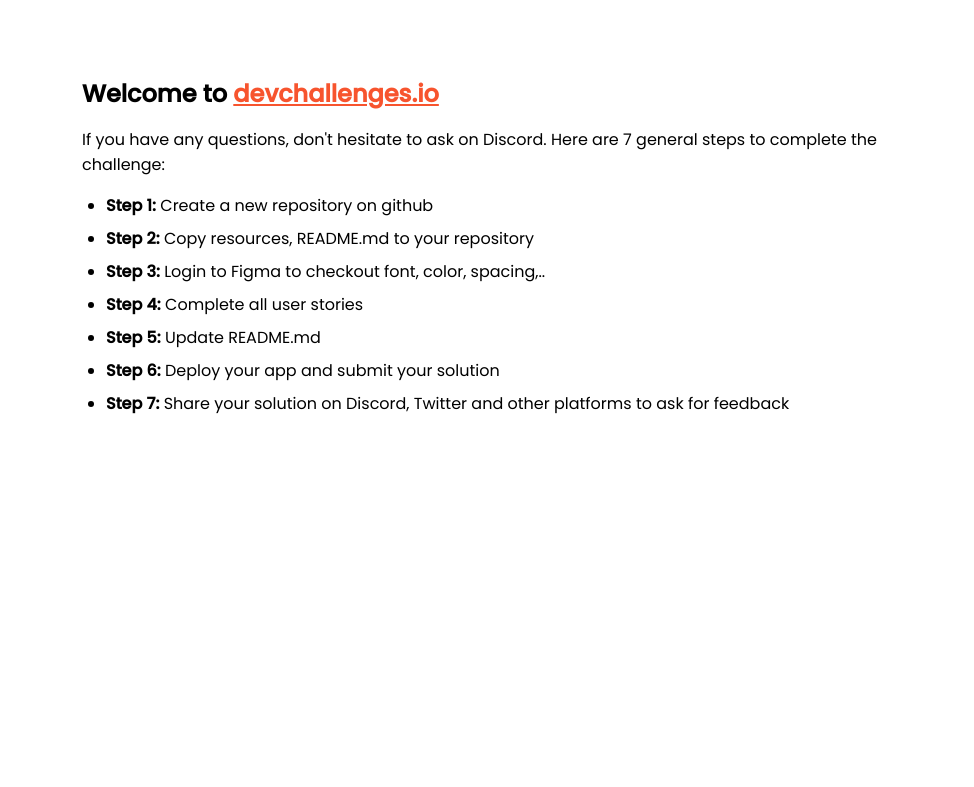
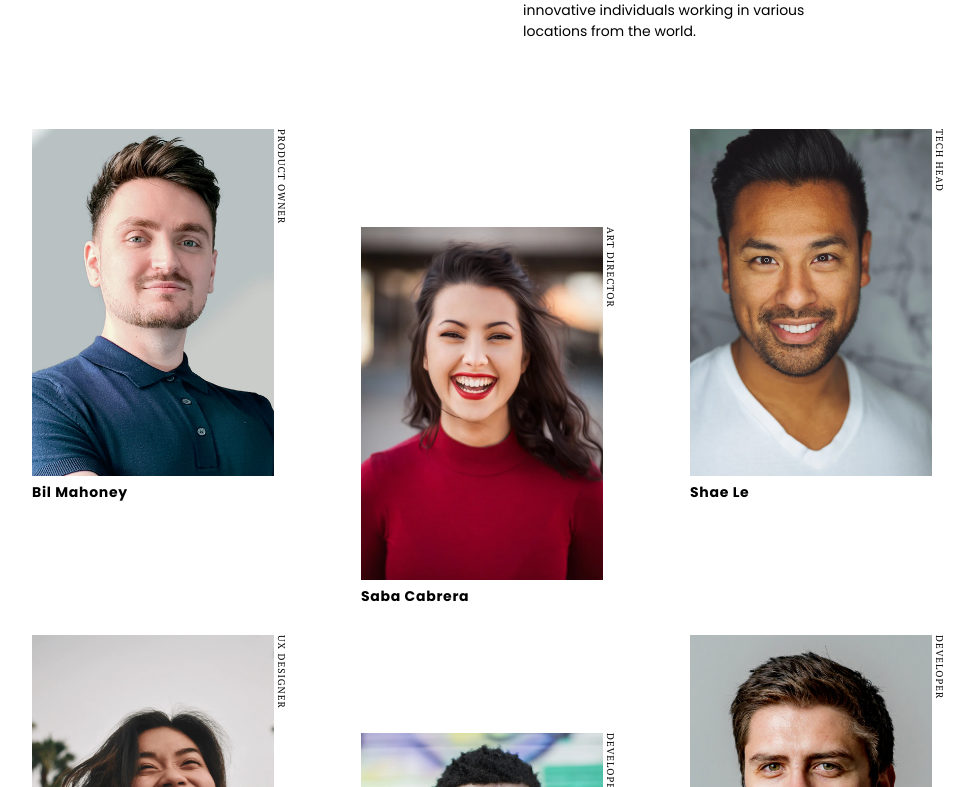
Before and after one commit to CodeurApprenti/my-team-page, a plain HTML site: page index.html in a window 1280 px wide. Shown: the part 164-951 px from the top of the page, without its empty margins (158-1132 px from the left). Before the commit the page ends 800 px from the top, so only its background shows below. Drawn offline with Linux system fonts and the light colour scheme.

Commit message:
Finish V 1.0

```diff
--- /dev/null
+++ b/css/style.css
@@ -0,0 +1,161 @@
+@import url('https://fonts.googleapis.com/css2?family=Poppins:wght@400;700&display=swap');
+@import url('https://fonts.googleapis.com/css2?family=PT+Serif:wght@400;700&display=swap');
+
+
+
+* {
+    margin: 0;
+    padding: 0;
+    box-sizing: 0;
+  }
+
+  html {
+    font-family: 'Poppins', sans-serif;
+    font-size: 14px;
+  }
+
+  body {
+    min-height: 100vh;
+    display: flex;
+    flex-direction: column;
+    padding: 1.3rem;
+    justify-content: space-between;
+    align-items: center;
+    position: relative;
+  }
+
+  /*  Présentation  */
+
+  .presentation {
+    max-width: 900px;
+    width: 100%;
+    display: flex;
+    flex-direction: column;
+    padding-bottom: 3rem;
+    justify-content: space-between;
+  }
+
+  .presentation .title {
+    width: 100%;
+    font-family: 'PT Serif', serif;
+    font-size: 36px;
+    font-weight: 700;
+    letter-spacing: -0.0045;
+  }
+  .presentation .subtitle {
+
+    padding-bottom: .7rem;
+    width:auto;
+    height: 87px;
+    left: 736px;
+  }
+  .presentation .subtitle h2 {
+    text-transform: uppercase;
+    padding-bottom: 18px;
+    font-size: 1.29rem;
+  }
+  .presentation .subtitle p {
+    font-family: 'Poppins', sans-serif;
+    font-style: normal;
+    font-weight: normal;
+    font-size: 18px;
+    line-height: 27px;
+    width:75%;
+  }
+
+/* End  Présentation  */
+
+/*  Main  */
+
+main {
+max-width: 900px;
+width: 100%;
+display: flex;
+flex-wrap: wrap;
+justify-content: space-between;
+position: relative;
+padding-top:4rem;
+}
+main .member {
+width: 42%;
+max-width: 242px;
+position: relative;
+margin-bottom: 2rem;
+}
+main .member .member-portrait {
+width: 100%;
+}
+
+main .member .member-job {
+position: absolute;
+transform: rotate(90deg);
+white-space: nowrap;
+transform-origin: 0 0;
+margin-left: 1.2rem;
+text-transform: uppercase;
+letter-spacing: 1px;
+font-family: 'PT Serif';
+font-size: .7rem;
+}
+
+main .member .member-name {
+font-weight: 600;
+letter-spacing: .05rem;
+}
+
+main .member .member-job {
+    margin-left: 1rem;
+    margin-right: .2rem;
+}
+
+/* End Main */
+
+/*  Footer */
+
+  footer {
+    margin: 2.5rem;
+  }
+  footer p {
+    font-size: 1.1rem;
+    color: grey;
+  }
+
+/* End Footer */
+
+/* Media queries */
+
+@media (min-width: 640px) {
+body {
+    padding: 7rem 1.3rem 2.5rem;
+}
+
+.presentation {
+    flex-direction: row;
+}
+
+
+.presentation .subtitle p {
+    font-size: 14px;
+    font-style: normal;
+    font-weight: normal;
+    line-height: 21px;
+}
+
+main .member:nth-child(3n+2) {
+    margin-top: 7rem;
+    }
+}
+
+@media (max-width: 640px) {
+    main .member:nth-child(2n) {
+        margin-top: 7rem;
+    }
+
+    .presentation .subtitle {
+        padding-top: 4rem;
+
+    }
+
+}
+
+/* END Media queries */
--- a/index.html
+++ b/index.html
@@ -1,95 +1,61 @@
 <!DOCTYPE html>
 <html lang="en">
 <head>
-    <meta charset="utf-8" />
-    <meta
-      name="viewport"
-      content="width=device-width, initial-scale=1,
-  maximum-scale=5"
-    />
-
-    <link rel="icon" href="devchallenges.png" />
-
-    <link
-      rel="shortcut icon"
-      type="image/x-icon"
-      href="https://devchallenges.io/"
-    />
-
-    <link
-      href="https://fonts.googleapis.com/css2?family=Poppins:wght@400;500&display=swap"
-      rel="stylesheet"
-    />
-
-    <title>Devchallenges</title>
-
-    <style>
-      body {
-        font-family: "Poppins", sans-serif;
-      }
-
-      ul {
-        padding-left: 24px;
-      }
-
-      li {
-        margin-bottom: 8px;
-      }
-
-      .welcome {
-        max-width: 800px;
-        margin: 0 auto;
-      }
-
-      .welcome-text {
-        margin-top: 30vh;
-        font-weight: 500;
-      }
-
-      .welcome-text p {
-        font-size: 1rem;
-        font-weight: 400;
-      }
-
-      .welcome-text h1 {
-        font-size: 1.5rem;
-      }
-
-      .welcome-text a {
-        color: #f7542e;
-      }
-    </style>
+  <meta charset="UTF-8">
+  <meta http-equiv="X-UA-Compatible" content="IE=edge">
+  <meta name="viewport" content="width=device-width, initial-scale=1.0">
+  <title>My Team Page</title>
+  <link rel="stylesheet" href="/css/style.css">
 </head>
 <body>
-    <div class="welcome">
-      <div class="welcome-text">
-        <h1>
-          Welcome to
-          <a href="https://devchallenges.io/" target="_blank"
-            >devchallenges.io</a
-          >
+  <div class="presentation">
+    <h1 class="title">
+      The creative crew
     </h1>
-
+    <div class="subtitle">
+      <h2 >who we are</h2>
       <p>
-          If you have any questions, don't hesitate to ask on Discord. Here are
-          7 general steps to complete the challenge:
+        We are team of creatively diverse. driven. innovative individuals working in various locations from the world.
       </p>
     </div>
-
-      <ul>
-        <li><b>Step 1:</b> Create a new repository on github</li>
-        <li><b>Step 2:</b> Copy resources, README.md to your repository</li>
-        <li>
-          <b>Step 3:</b> Login to Figma to checkout font, color, spacing,..
-        </li>
-        <li><b>Step 4:</b> Complete all user stories</li>
-        <li><b>Step 5:</b> Update README.md</li>
-        <li><b>Step 6:</b> Deploy your app and submit your solution</li>
-        <li>
-          <b>Step 7:</b> Share your solution on Discord, Twitter and other
-          platforms to ask for feedback
-        </li>
-      </ul>
   </div>
+  <main>
+    <div class="member">
+      <img src="/img/photo1.png" class="member-portrait">
+      <span class="member-job">Product owner</span>
+      <p class="member-name">Bil Mahoney</p>
+    </div>
+    <div class="member">
+      <img src="/img/photo2.png" class="member-portrait">
+      <span class="member-job">Art Director</span>
+      <p class="member-name">Saba Cabrera</p>
+    </div>
+    <div class="member">
+      <img src="/img/photo3.png" class="member-portrait">
+      <span class="member-job">Tech head</span>
+      <p class="member-name">Shae Le</p>
+    </div>
+    <div class="member">
+      <img src="/img/photo4.png" class="member-portrait">
+      <span class="member-job">UX Designer</span>
+      <p class="member-name">Skylah Lu</p>
+    </div>
+    <div class="member">
+      <img src="/img/photo5.png" class="member-portrait">
+      <span class="member-job">developer</span>
+      <p class="member-name">Grif Richards</p>
+    </div>
+    <div class="member">
+      <img src="/img/photo6.png" class="member-portrait">
+      <span class="member-job">Developer</span>
+      <p class="member-name">Stan John</p>
+    </div>
+  </main>
+  <footer>
+    <p> created by
+    <mark>CodeurApprenti</mark>
+    @devChallenges.io
+    </p>
+  </footer>
 </body>
 </html>
```
Also changed, not shown: 1 other file. Lines whose indentation alone changed are shown as unchanged.
